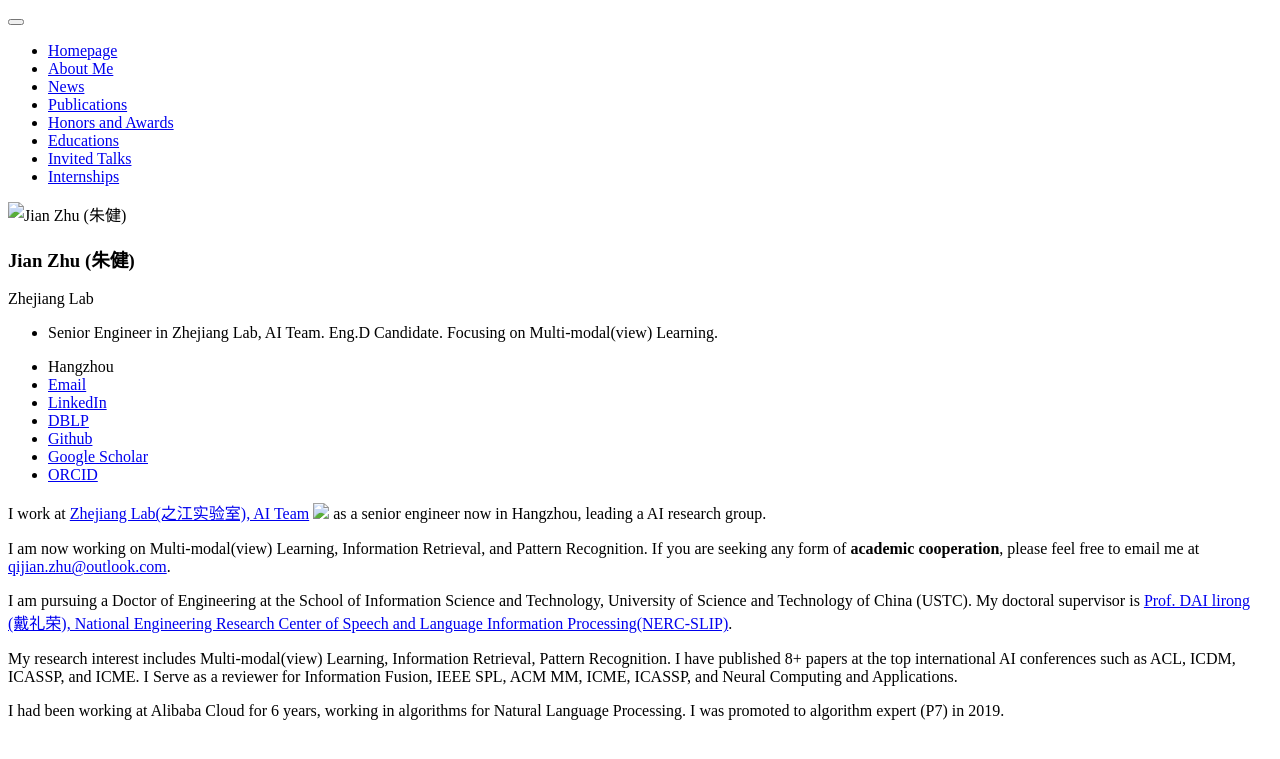
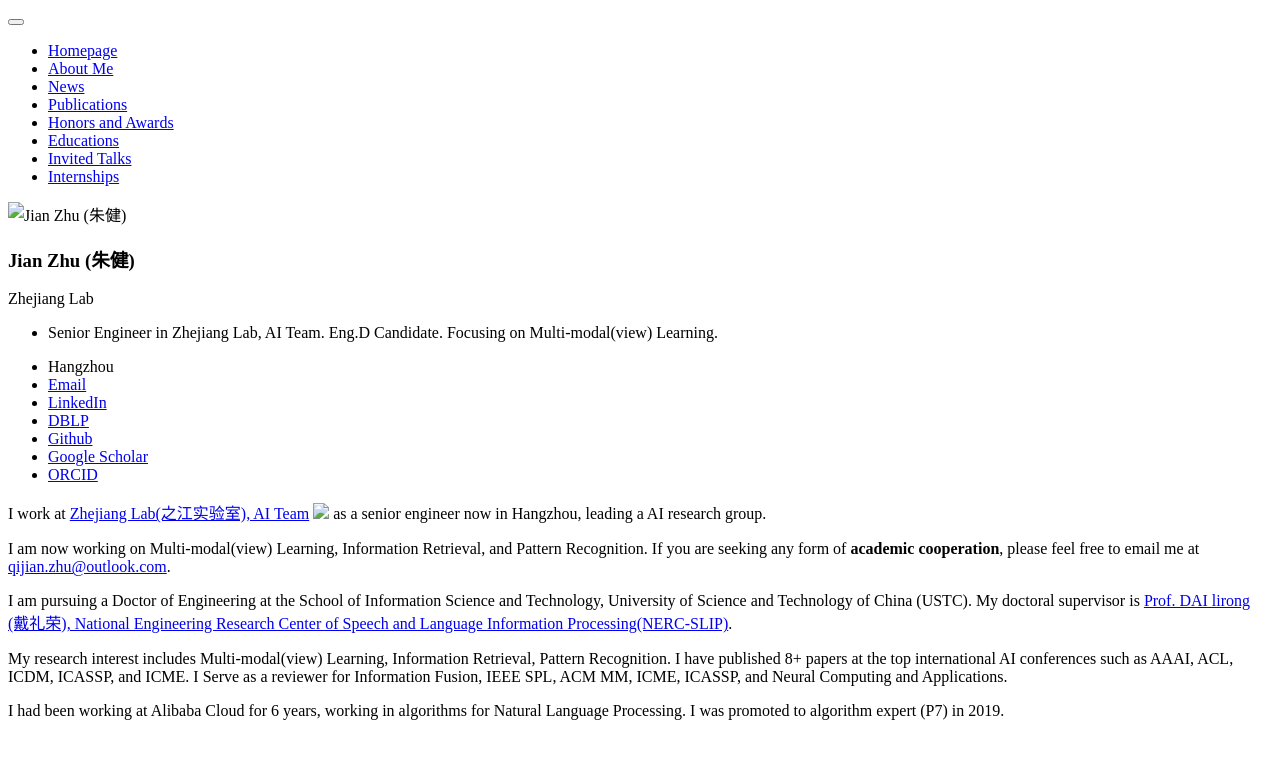
Before and after one commit to HackerHyper/HackerHyper.github.io, a Jekyll site: the page built from _pages/includes/intro.md, in a window 1280 px wide. Shown: the top 759 px of the page. Built offline with Jekyll 4.4.1, drawn with Linux system fonts in a browser that asks for light colours; our own code applies the rules of GitHub Pages for plain Markdown files.

Commit message:
add AAAI

```diff
--- a/_pages/includes/intro.md
+++ b/_pages/includes/intro.md
@@ -4,7 +4,7 @@ I am now working on Multi-modal(view) Learning, Information Retrieval, and Patte
 
 I am pursuing a Doctor of Engineering at the School of Information Science and Technology, University of Science and Technology of China (USTC). My doctoral supervisor is [Prof. DAI lirong (戴礼荣), National Engineering Research Center of Speech and Language Information Processing(NERC-SLIP)](https://nelslip.ustc.edu.cn/main.htm).
 
-My research interest includes Multi-modal(view) Learning, Information Retrieval, Pattern Recognition. I have published 8+ papers <a href='https://scholar.google.com/citations?hl=zh-CN&user=zYrKCHIAAAAJ'></a> at the top international AI conferences such as ACL, ICDM, ICASSP, and ICME.
+My research interest includes Multi-modal(view) Learning, Information Retrieval, Pattern Recognition. I have published 8+ papers <a href='https://scholar.google.com/citations?hl=zh-CN&user=zYrKCHIAAAAJ'></a> at the top international AI conferences such as AAAI, ACL, ICDM, ICASSP, and ICME.
 I Serve as a reviewer for Information Fusion, IEEE SPL, ACM MM, ICME, ICASSP, and Neural Computing and Applications.
 
 I had been working at Alibaba Cloud for 6 years, working in algorithms for Natural Language Processing. I was promoted to algorithm expert (P7) in 2019.
```
Also changed, not shown: _pages/includes/pub.md (+1 -0 lines).
